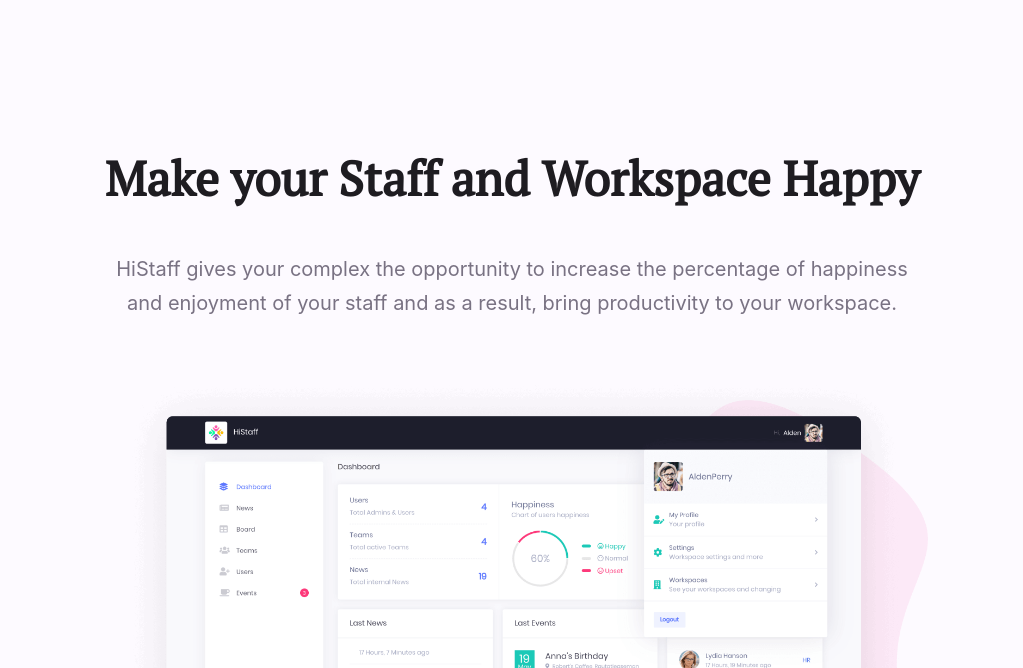
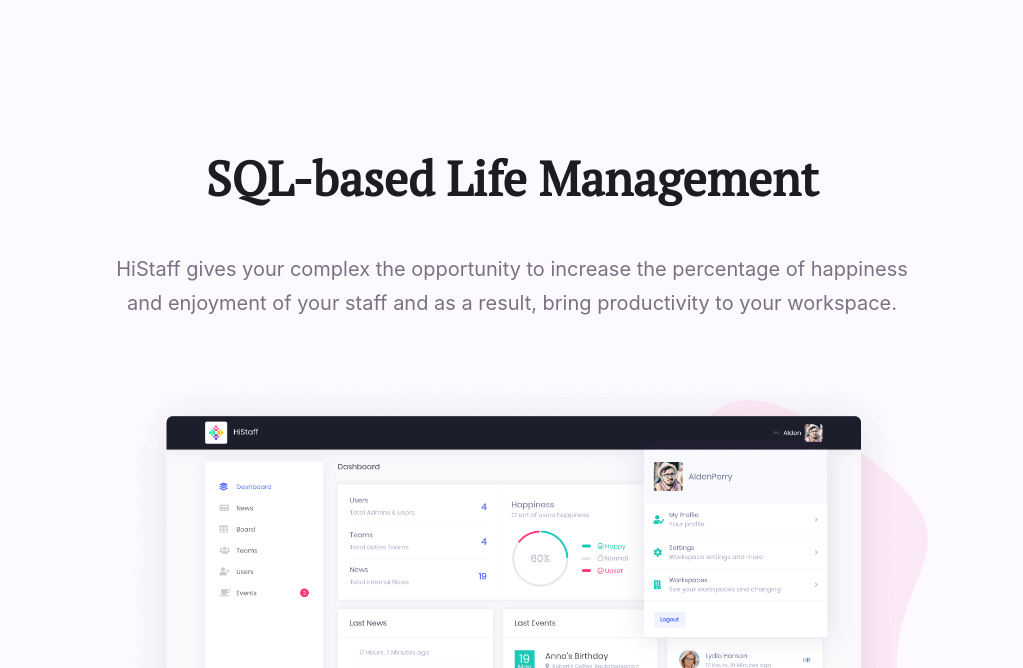
Before and after one commit to yingw787/tinydevcrm-landing-v2, a Gatsby site: page / in a window 1280 px wide. Shown: the part 132-800 px from the top of the page, without its empty margins (128-1151 px from the left). Built offline with nearby package versions, Linux system fonts and the light colour scheme; Gatsby itself is replaced by a stand-in of ours.

Commit message:
Update misc files update title.

```diff
--- a/gatsby-config.js
+++ b/gatsby-config.js
@@ -1,7 +1,7 @@
 module.exports = {
     siteMetadata: {
         title: `HiStaff`,
-        description: `Make your Staff and Workspace Happy`,
+        description: `SQL-based Life Management`,
         author: `@mostafasoufi`,
     },
     plugins: [
--- a/src/pages/index.js
+++ b/src/pages/index.js
@@ -11,10 +11,10 @@
 
 const IndexPage = () => (
     <Layout>
-        <SEO title="Make your Staff and Workspace Happy"/>
+        <SEO title="SQL-based Life Management"/>
 
         <div className={"page-header home"}>
-            <h1>Make your Staff and Workspace Happy</h1>
+            <h1>SQL-based Life Management</h1>
             <p>HiStaff gives your complex the opportunity to increase the percentage of happiness<br/>and enjoyment of your staff and as a result, bring productivity to your workspace.</p>
             <img alt={"Dashboard"} src={featureImage}/>
         </div>
```
